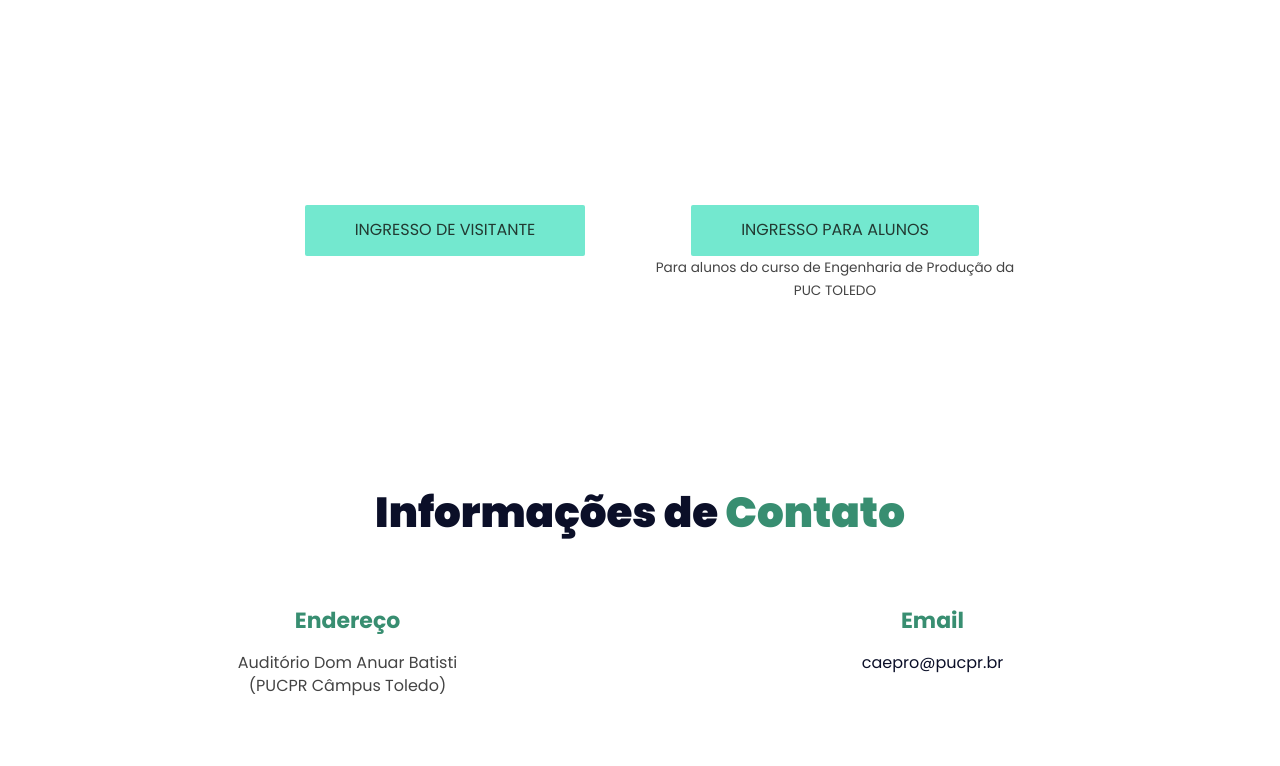
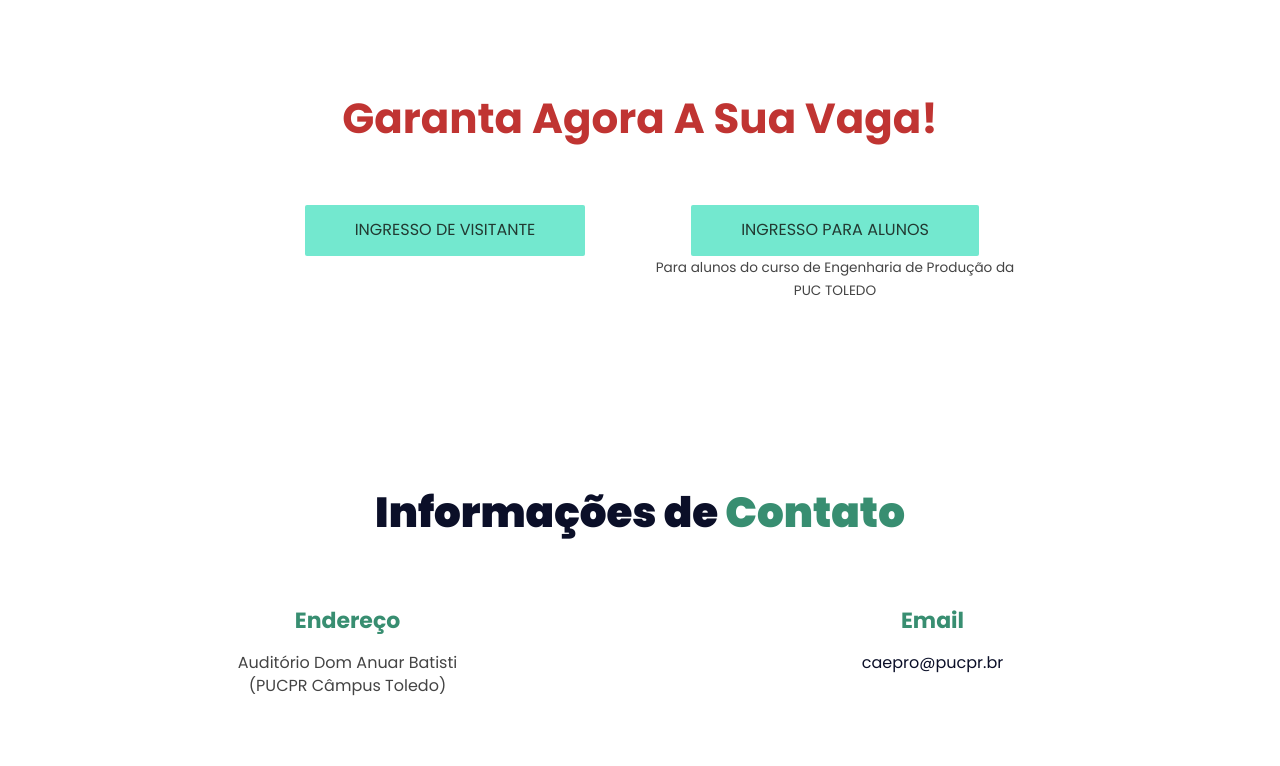
Before and after one commit to valmirphp/XIII-JORNADA-DE-TECNOLOGIA-E-PRODU-O, a plain HTML site: page index.html in a window 1280 px wide. Shown: the part 4610-5376 px from the top of the page. Drawn offline with Linux system fonts and the light colour scheme; some packages are replaced by stand-ins of ours.

Commit message:
correção de cor de título de action

```diff
--- a/css/style.css
+++ b/css/style.css
@@ -818,7 +818,7 @@ textarea.input {
 }
 .cta-content h2 {
   font-size: 42px;
-  color: #FFF;
+  color: #c03432;
   text-transform: capitalize;
 }
 
```
